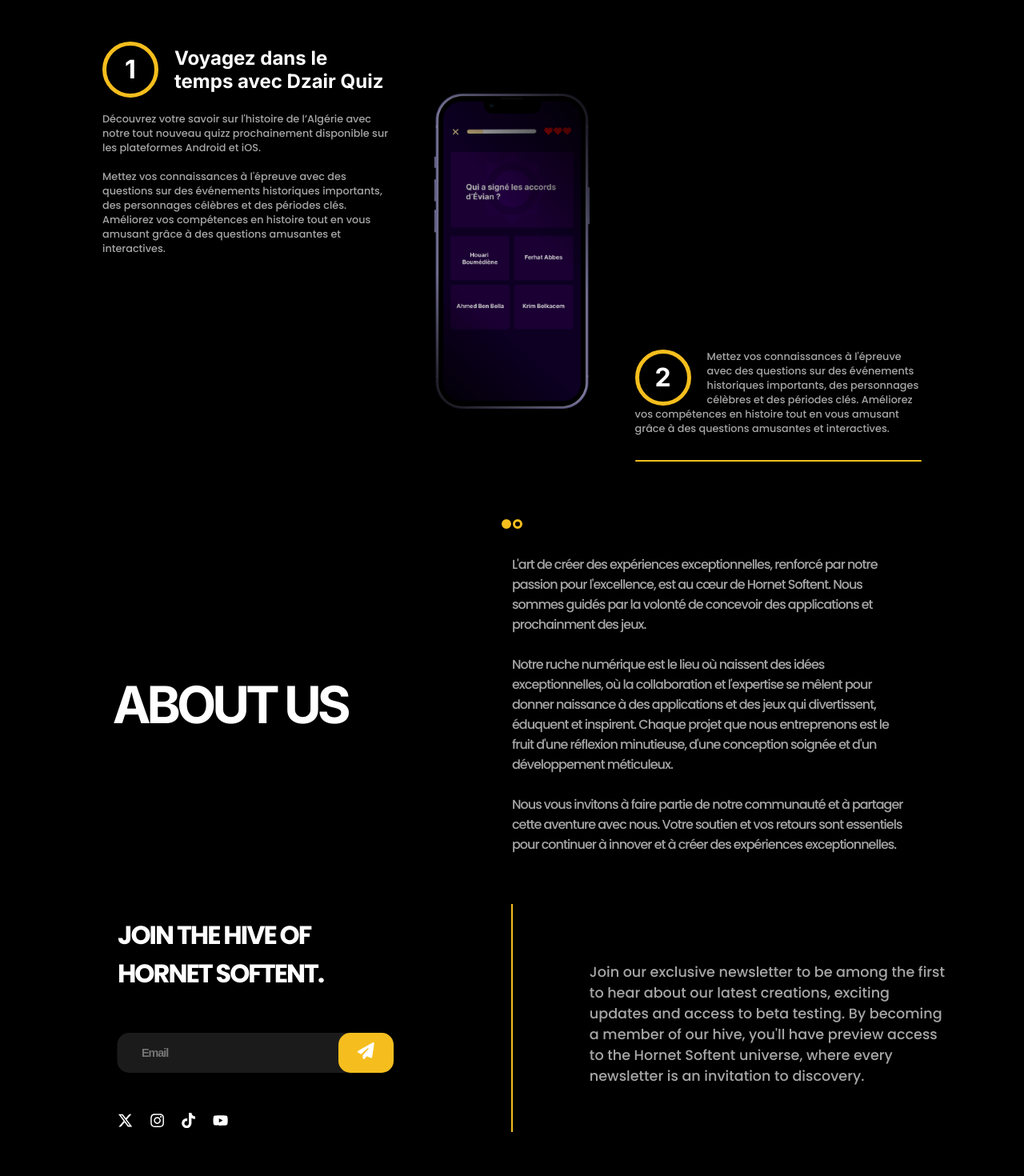
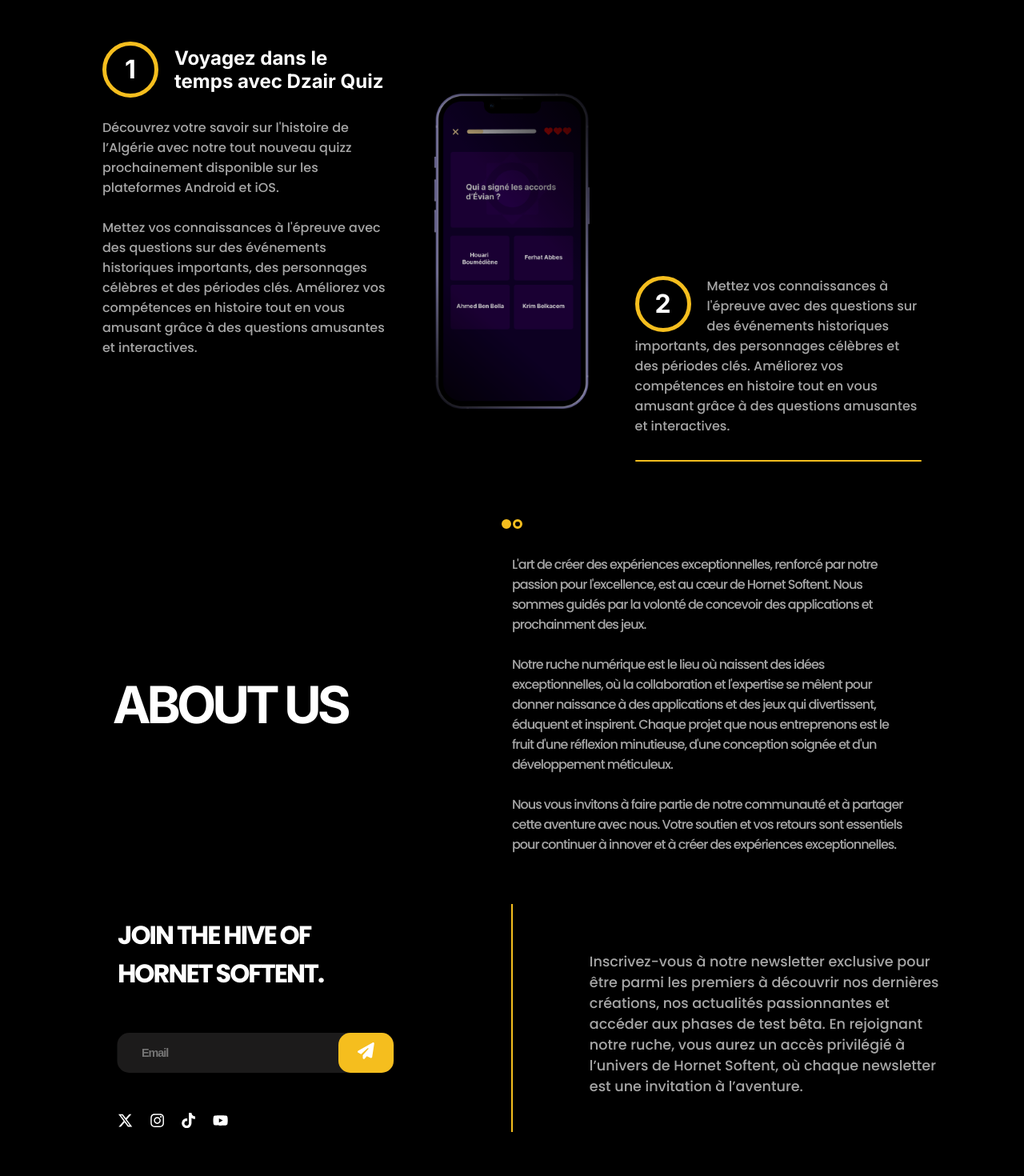
Before and after one commit to HornetSoftent/hornetsoftent-website, a Next.js app: page / in a window 1280 px wide. Shown: the part 1520-2990 px from the top of the page at 80% size. Built offline with nearby package versions, Linux system fonts and the light colour scheme; no server answers.

Commit message:
correction 3

```diff
--- a/src/components/Feature/DzairQuiz.scss
+++ b/src/components/Feature/DzairQuiz.scss
@@ -76,6 +76,9 @@
         font-family: $inter;
         font-weight: bold;
     }
+    .title-4{
+        float: left;
+    }
     .nb {
         width: 70px;
         height: 70px;
@@ -98,7 +101,7 @@
         color: $grey;
         font-family: $Poppins;
         font-weight: 500;
-        font-size: 0.8rem;
+        font-size: 1rem;
     }
     .container-2 {
         position: absolute;
@@ -231,7 +234,7 @@
             color: $grey;
             font-family: $Poppins;
             font-weight: 500;
-            font-size: 0.7rem;
+            font-size: 1rem;
         }
         .container-2 {
             position: absolute;
@@ -306,7 +309,6 @@
         flex-direction: column;
         background-color: black;
         margin: auto;
-
         display: none;
     }
     .content-active {
@@ -349,7 +351,7 @@
             color: $grey;
             font-family: $Poppins;
             font-weight: 500;
-            font-size: 0.7rem;
+            font-size: 1rem;
         }
         .container-2 {
             position: relative;
@@ -420,6 +422,7 @@
         .info {
             width: 95%;
             margin: auto;
+
         }
 
         .title {
@@ -439,7 +442,7 @@
         }
 
         .info {
-            font-size: 0.7rem;
+            font-size: 1rem;
         }
         .container-2 {
             margin-top: 35px;
--- a/src/components/Newsletter/Newsletter.jsx
+++ b/src/components/Newsletter/Newsletter.jsx
@@ -36,11 +36,8 @@
         <div className="vr" />
         <div className="descri">
           <p>
-            Join our exclusive newsletter to be among the first to hear about
-            our latest creations, exciting updates and access to beta testing.
-            By becoming a member of our hive, you'll have preview access to the
-            Hornet Softent universe, where every newsletter is an invitation to
-            discovery.
+            Inscrivez-vous à notre newsletter exclusive pour être parmi les premiers à découvrir nos dernières créations, nos actualités passionnantes et accéder aux phases de test bêta.
+En rejoignant notre ruche, vous aurez un accès privilégié à l’univers de Hornet Softent, où chaque newsletter est une invitation à l’aventure.
           </p>
         </div>
       </div>
```
